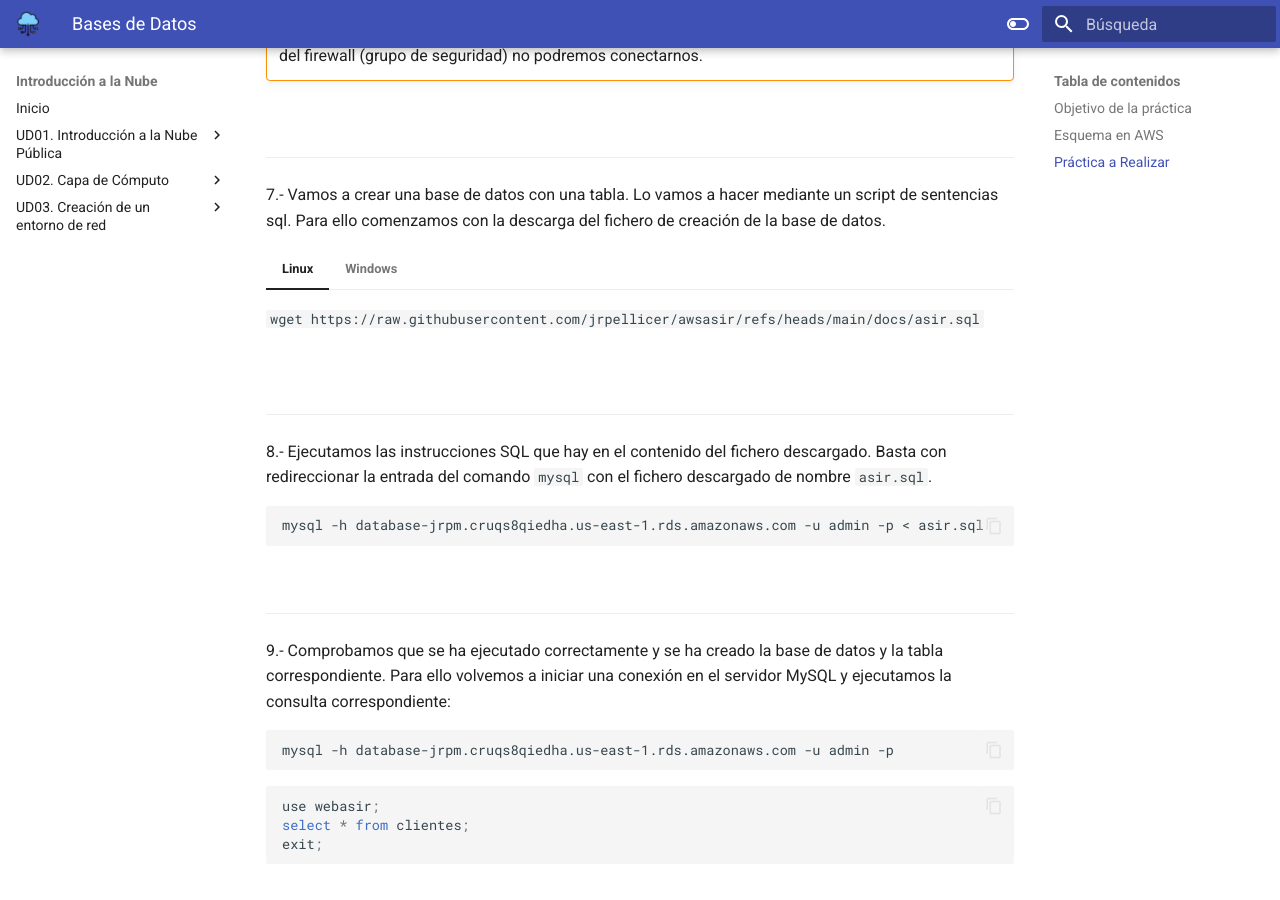
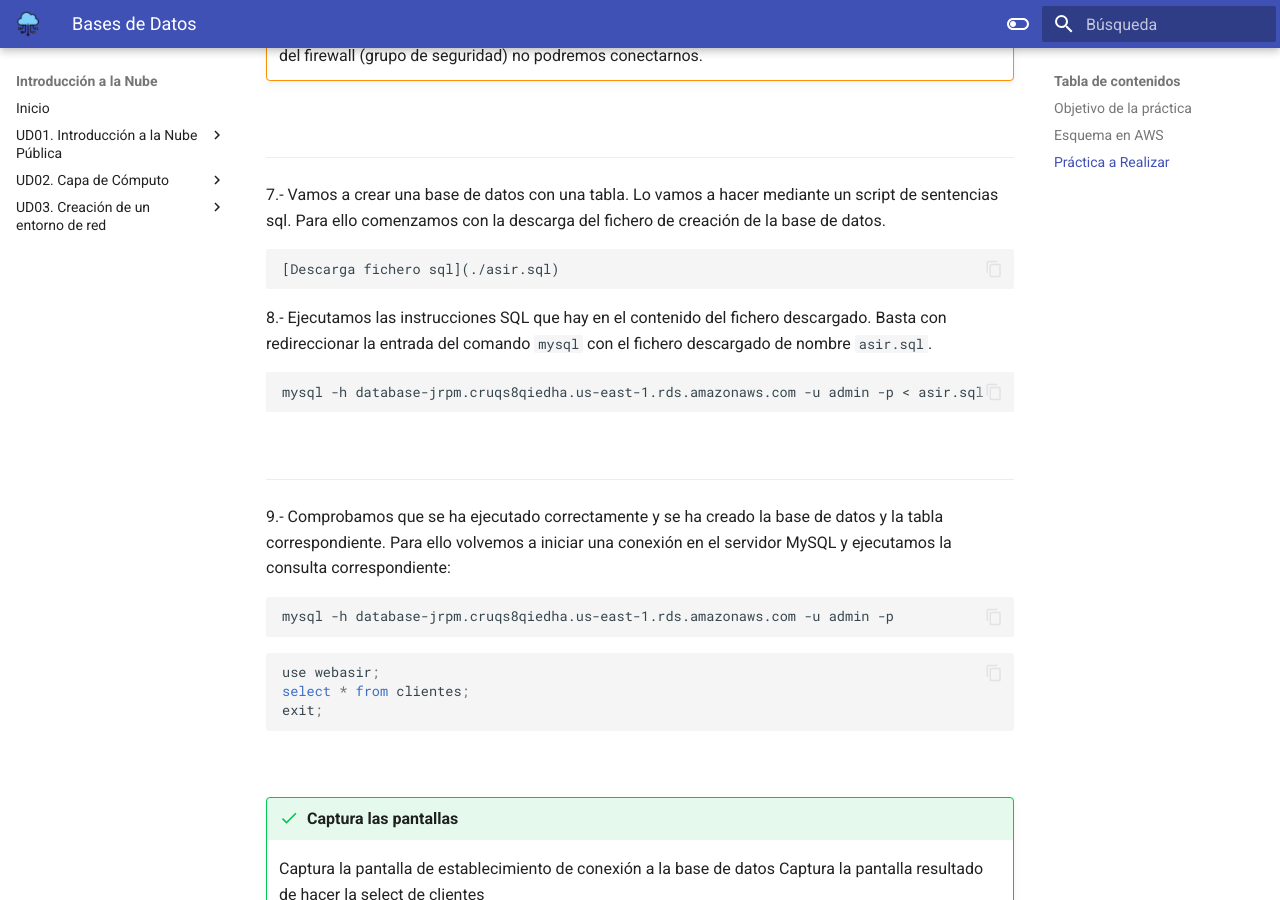
Before and after one commit to IES-CAMP-DE-MORVEDRE/optativa-cloud, an MkDocs documentation site: the page built from docs/ud05/bdpractica01.md, in a window 1280 px wide and 900 px high, scrolled down 3198 px. Built offline with MkDocs 1.6.1 and Material for MkDocs 9.7.7, drawn with Linux system fonts in a browser that asks for light colours.

Commit message:
quito pestañas bd

```diff
--- a/docs/ud05/bdpractica01.md
+++ b/docs/ud05/bdpractica01.md
@@ -98,16 +98,7 @@ ___
 
 7.- Vamos a crear una base de datos con una tabla. Lo vamos a hacer mediante un script de sentencias sql. Para ello comenzamos con la descarga del fichero de creación de la base de datos.
 
-=== "Linux"
-
-    ``   wget https://raw.githubusercontent.com/jrpellicer/awsasir/refs/heads/main/docs/asir.sql   ``
-
-=== "Windows"
-
     [Descarga fichero sql](./asir.sql)
-
-<br>
-___
 
 8.- Ejecutamos las instrucciones SQL que hay en el contenido del fichero descargado. Basta con redireccionar la entrada del comando `mysql` con el fichero descargado de nombre `asir.sql`.
 
```
Also changed, not shown: 1 other file.
